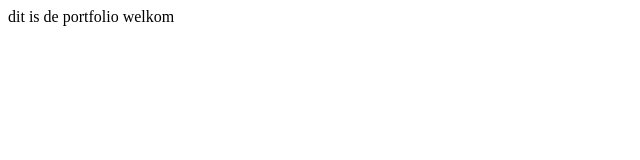
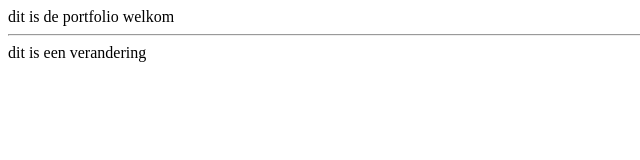
Before and after one commit to Goldflow/portfolio, a plain HTML site: page index.html in a window 1280 px wide. Shown: the whole page, without its empty margins (0-640 px from the left). Drawn offline with Linux system fonts and the light colour scheme.

Commit message:
ik maak een verandering

```diff
--- a/index.html
+++ b/index.html
@@ -7,5 +7,8 @@
 </head>
 <body>
     dit is de portfolio welkom
+
+<hr>
+dit is een verandering
 </body>
 </html>
```
